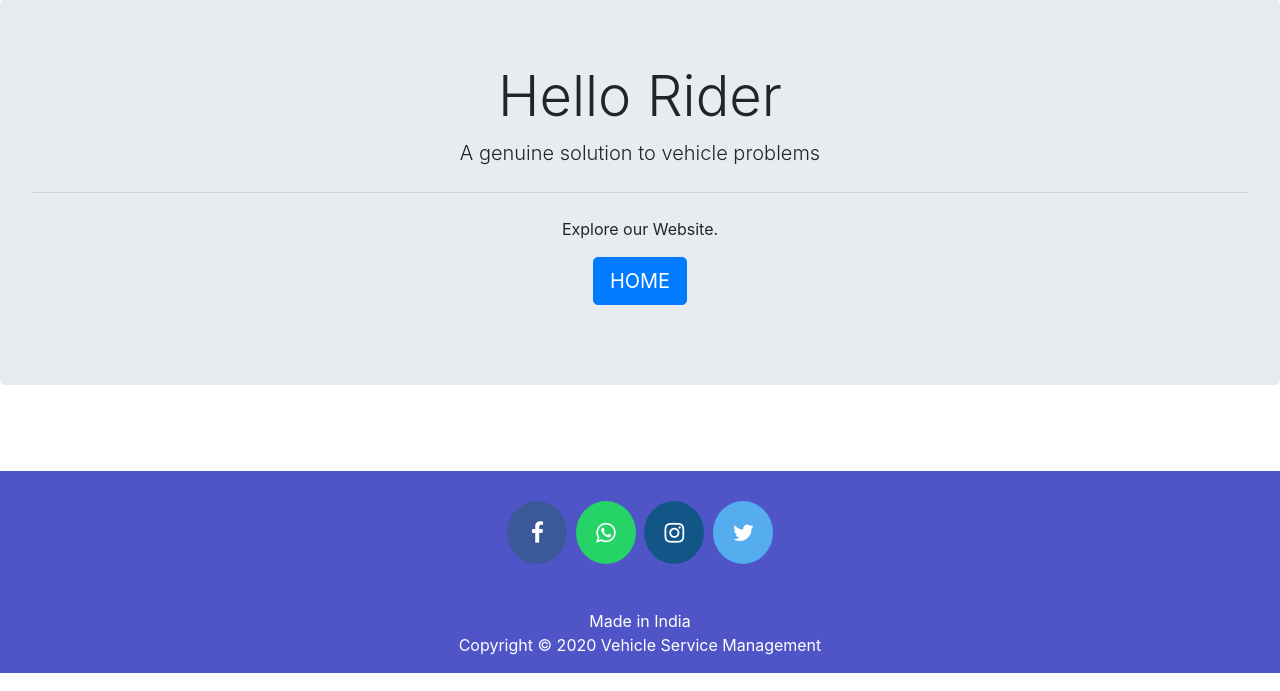
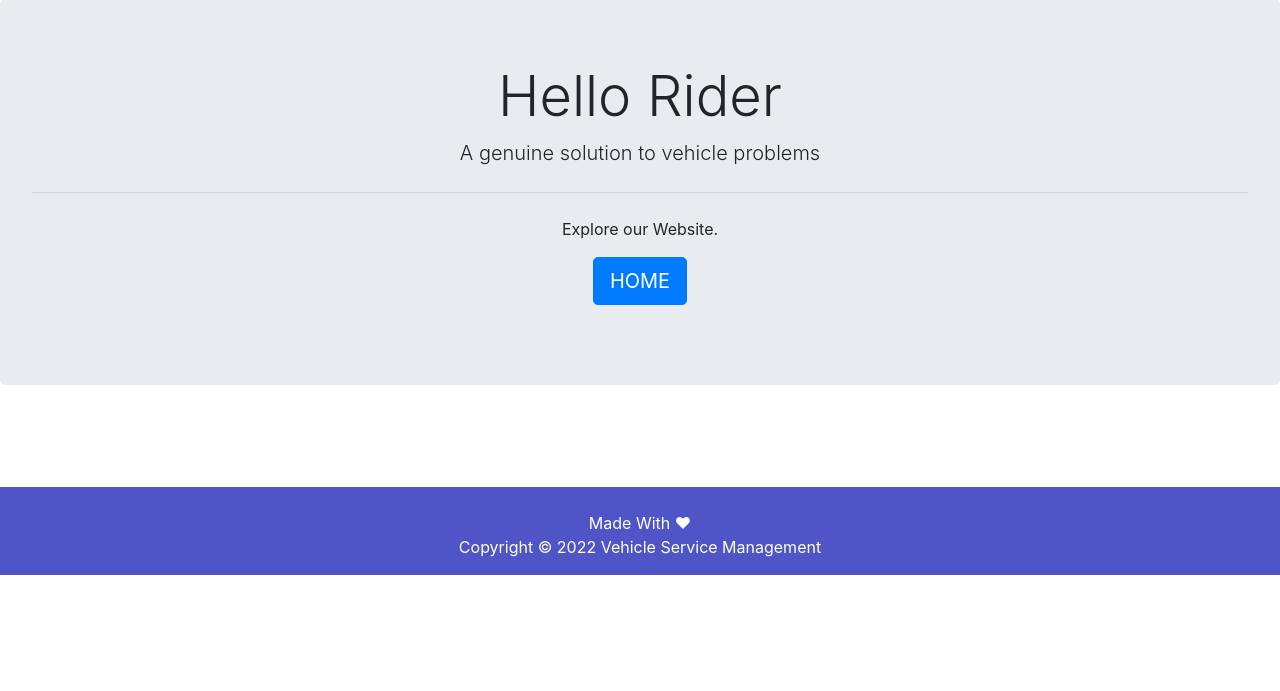
Before and after one commit to akj0712/Vehicle-Management-System, a Django app: page /aboutus in a window 1280 px wide. Shown: the part 109-800 px from the top of the page. Run offline with Django 3.2, Linux system fonts and the light colour scheme; some libraries are stand-ins or nearby versions.

Commit message:
Changed footer

```diff
--- a/templates/vehicle/footer.html
+++ b/templates/vehicle/footer.html
@@ -63,10 +63,10 @@
 <footer>
 
   <p>
-    <a href="https://facebook.com/" class="fa fa-facebook"></a>
-    <a href="https://api.whatsapp.com/send?phone=919572181024&text=Hello%20Sumit.%0d%0aHow%20are%20you%20%3f%0d%0aI%20came%20from%20your%20website.&source=&data=#" class="fa fa-whatsapp"></a>
-    <a href="https://instagram.com/" class="fa fa-instagram"></a>
-    <a href="https://twitter.com/" class="fa fa-twitter"></a>
+    <!-- <a href="" class="fa fa-facebook"></a>
+    <a href="" class="fa fa-whatsapp"></a>
+    <a href="" class="fa fa-instagram"></a>
+    <a href="" class="fa fa-twitter"></a> -->
   </p>
 
   <br>
@@ -74,8 +74,8 @@
     <div class="row">
       <div class="col-md-12 col-sm-12">
         <div style="color:#ffffff;" class="wow fadeInUp footer-copyright">
-          <p>Made in India <br>
-            Copyright &copy; 2020 Vehicle Service Management </p>
+          <p>Made With ♥ <br>
+            Copyright &copy; 2022 Vehicle Service Management </p>
         </div>
       </div>
     </div>
```
